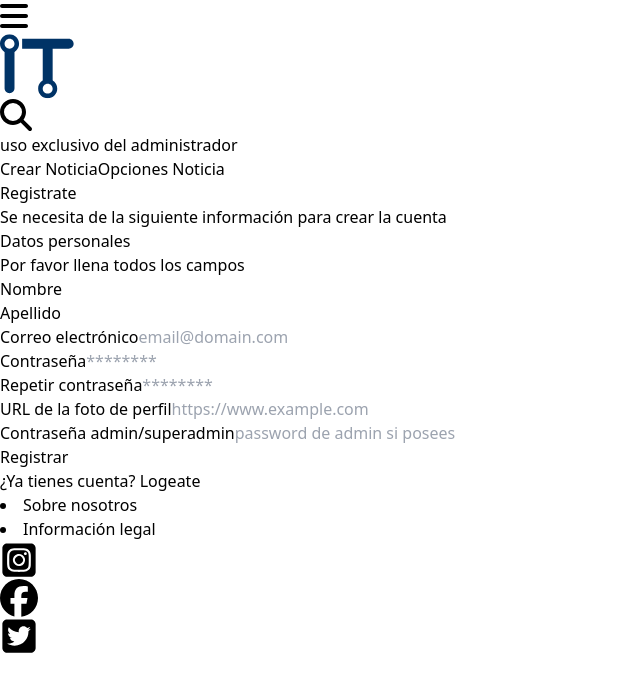
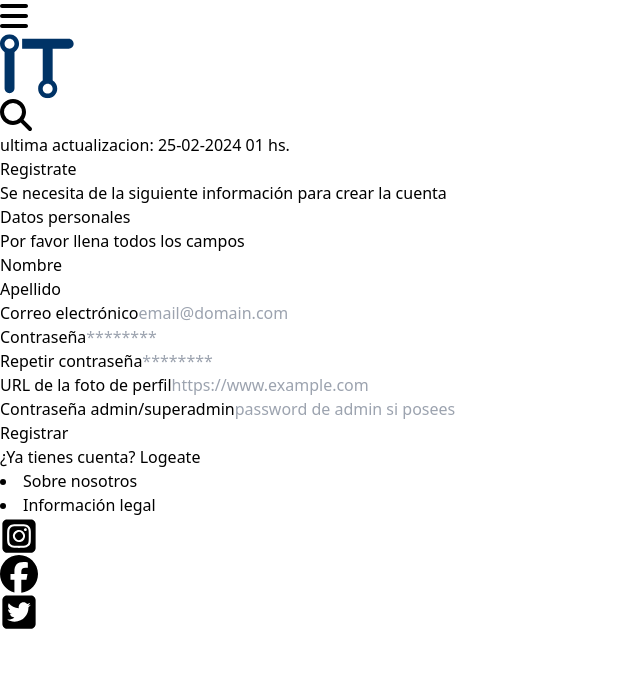
Before and after one commit to No-Country/C16-13-t-node-react, a React (Vite) app in the folder FRONTEND/: page /register in a window 1280 px wide. Shown: the top 692 px of the page, without its empty margins (0-640 px from the left). Built offline with nearby package versions, Linux system fonts and the light colour scheme.

Commit message:
global-context

```diff
--- a/FRONTEND/src/auth/Register.tsx
+++ b/FRONTEND/src/auth/Register.tsx
@@ -22,7 +22,7 @@ export const Register = () => {
     email: '',
     pass: '',
     imgUrl: '',
-    rol: 'USER'
+    rol: 'user'
   });
 
 
@@ -43,7 +43,7 @@ export const Register = () => {
     }
 
     if(comprobarRol === admin){
-      formData.rol === "ADMIN"
+      formData.rol === "administrator"
     }
     try {
       console.log(formData)
--- a/FRONTEND/src/components/Navbar.tsx
+++ b/FRONTEND/src/components/Navbar.tsx
@@ -6,6 +6,7 @@ import { Link } from 'react-router-dom';
 import { Logo } from './utils';
 import { PanelAdmin } from './notice/Admi';
 import { UserContext } from '../context/UserProvider';
+import { formatDate } from '../helpers/formatDate';
 
 
 export const Navbar = () => {
@@ -23,6 +24,8 @@ export const Navbar = () => {
     setBusqueda(!busqueda);
   }
 
+  const horaActual = new Date();
+  const fecha = formatDate(horaActual);
 
   return (
     <div className='flex flex-col'>
@@ -50,7 +53,9 @@ export const Navbar = () => {
 
         {
 
-          (user.rol !== "user") && <PanelAdmin />
+          (user.rol === "administrator") ? <PanelAdmin /> : <div>
+            <h6 className='p-2 font-semibold'>ultima actualizacion: {fecha}</h6>
+          </div>
         }
 
     </div>
--- a/FRONTEND/src/components/notice/User/NoticeList.tsx
+++ b/FRONTEND/src/components/notice/User/NoticeList.tsx
@@ -33,7 +33,7 @@ export const NoticeList = () => {
                         <Link to={`/notice/${noticia.noticeId}`}>
                             <img src={noticia.imgUrl} alt={noticia.title} className="mb-2 rounded-md" />
                             <h2 className="text-xl font-bold mb-2">{noticia.title}</h2>
-                            <p className="text-sm mb-2">{formatDate(noticia.fecha)}</p>
+                            <p className="text-sm mb-2">Publicada el: {formatDate(noticia.fecha)}</p>
                             <p className="text-sm">{noticia.category}</p>
                         </Link>
                     </li>
--- a/FRONTEND/src/helpers/formatDate.ts
+++ b/FRONTEND/src/helpers/formatDate.ts
@@ -7,6 +7,6 @@ export const formatDate = (dateString: any) => {
     const day = String(date.getDate()).padStart(2, '0');
     const hours = String(date.getHours()).padStart(2, '0');
 
-    return `publicada el ${day}-${month}-${year} a las ${hours} hs.`
+    return `${day}-${month}-${year} ${hours} hs.`
 
 };
--- a/FRONTEND/src/routes/AppRouter.tsx
+++ b/FRONTEND/src/routes/AppRouter.tsx
@@ -6,9 +6,15 @@ import { Login, Register } from '../auth';
 import { ResetPassword } from '../auth/ResetPassword';
 import { MockupLogin } from '../auth/Mockup';
 import { Footer, Navbar } from '../components';
+import { useContext } from 'react';
+import { UserContext } from '../context/UserProvider';
 
 export const AppRouter = () => {
 
+    const { user } = useContext(UserContext);
+    console.log(user)
+
+    const { rol } = user;
     return (
         <>
             <Navbar />
@@ -20,21 +26,33 @@ export const AppRouter = () => {
 
                 <Route path="/notice/:id" element={<NoticeComplete />} />
                 <Route path="/notice/:category" element={<NoticePerCategory />} />
-
-                <Route path="/noticeCreate" element={<NoticeCreate />} />
-                <Route path="/noticeOptions" element={<NoticeOptions />} />
-
                 <Route path="/login" element={<Login />} />
                 <Route path="/register" element={<Register />} />
                 <Route path="/reset-password" element={<ResetPassword />} />
                 <Route path="/mockup" element={<MockupLogin />} />
 
-                {/* RUTAS PRIVADAS */}
-                <Route path="/admin" element={<Private />}>
-                    <Route path="/admin/perfil" element={<AdminPerfil />} />
-                </Route>
+
 
             </Routes>
+
+            {
+                (rol === "administrator") &&
+                <Routes>
+                    {/* RUTAS PRIVADAS */}
+
+                    <Route path="/noticeCreate" element={<NoticeCreate />} />
+                    <Route path="/noticeOptions" element={<NoticeOptions />} />
+
+
+                    <Route path="/admin" element={<Private />}>
+                        <Route path="/admin/perfil" element={<AdminPerfil />} />
+                    </Route>
+
+                </Routes>
+            }
+
+
+
             <Footer />
         </>
     )
```
